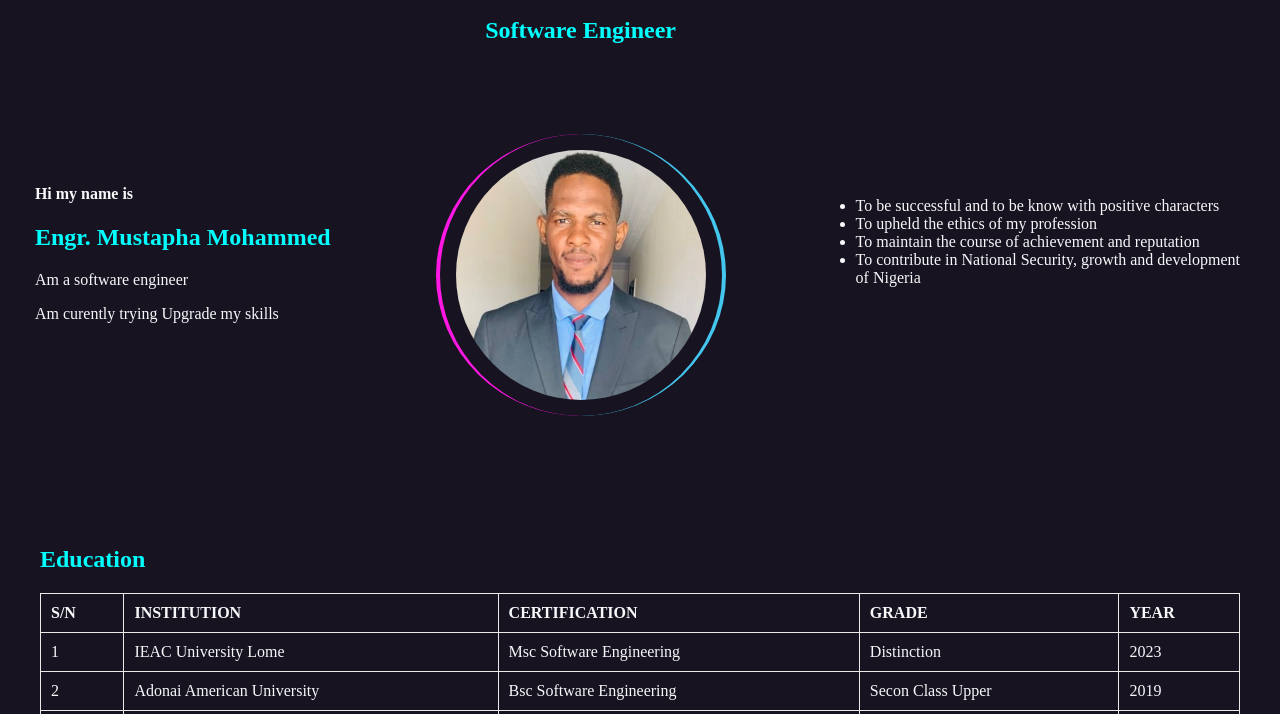
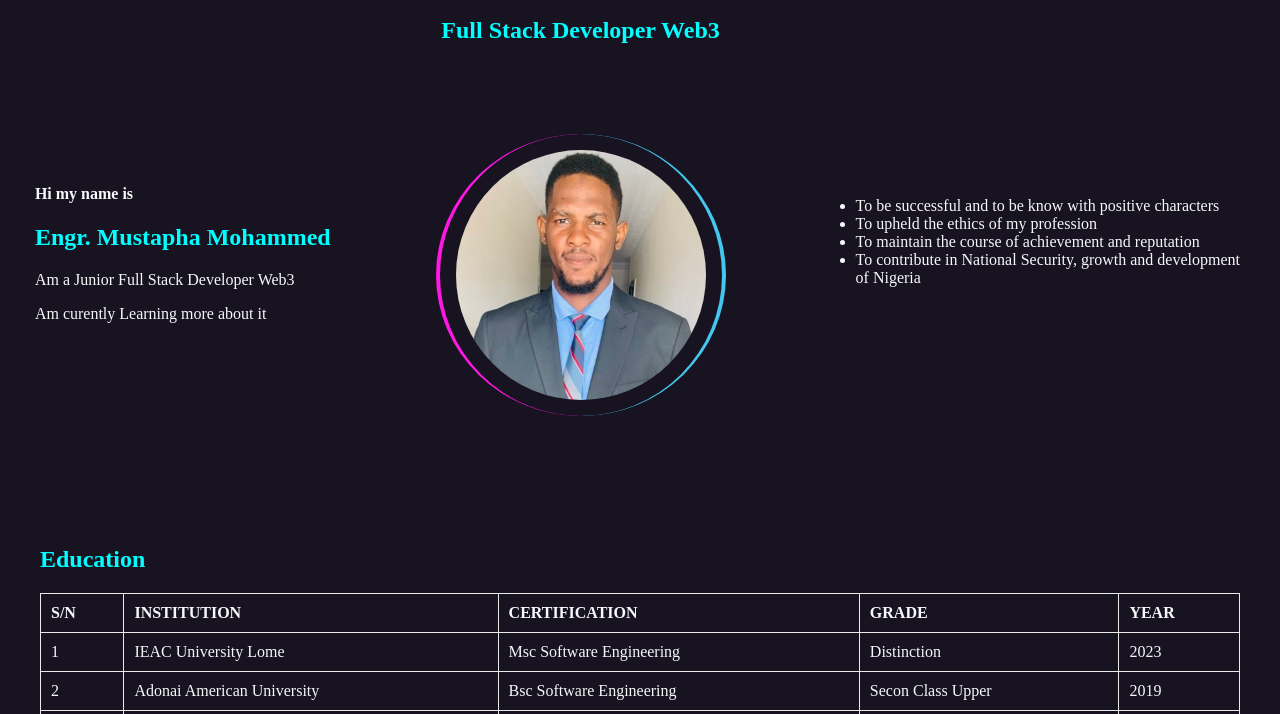
Before and after one commit to Mandara7030/Portfolio, a plain HTML site: page index.html in a window 1280 px wide. Shown: the part 86-800 px from the top of the page. Drawn offline with Linux system fonts and the light colour scheme.

Commit message:
Update index.html

```diff
--- a/index.html
+++ b/index.html
@@ -28,11 +28,11 @@
             <div class="info">
             <h4>Hi my name is</h4>
             <h2>Engr. Mustapha Mohammed</h2>
-            <p>Am a software engineer  </p>
-            <p>Am curently trying Upgrade my skills</p>
+            <p>Am a Junior Full Stack Developer Web3  </p>
+            <p>Am curently Learning more about it</p>
             </div>
             <div class="photocard" id="project">
-            <h2>Software Engineer</h2>
+            <h2>Full Stack Developer Web3</h2>
             <img src="Pictures/mustee.jpg" />
         </div>
         <ul class="objective">
```
